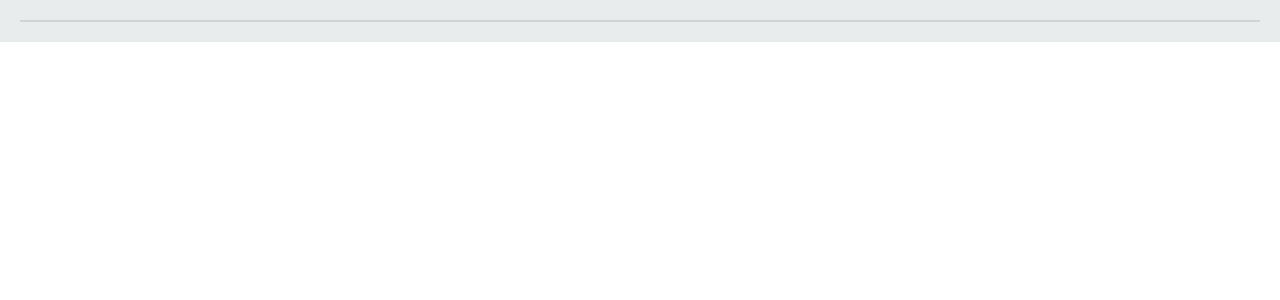
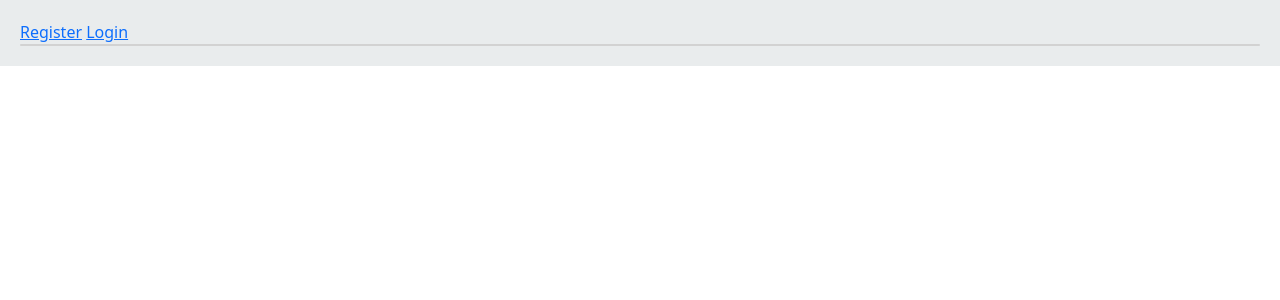
Before and after one commit to mohamadebi/Mizax, a Django app: page / in a window 1280 px wide. Shown: the part 56-356 px from the top of the page. Run offline with Django 4.2, Linux system fonts and the light colour scheme; data that the repository does not hold is empty.

Commit message:
last_commit_S1

```diff
--- a/mizax/accounts/urls.py
+++ b/mizax/accounts/urls.py
@@ -3,7 +3,7 @@ from . import views
 
 urlpatterns = [
     path('register/',views.user_register, name='user_register'),
-    path('login',views.user_login,name='login'),
-    path('logout', views.user_logout, name='logout'),
+    path('login',views.user_login,name='user_login'),
+    path('logout', views.user_logout, name='user_logout'),
 
 ]
--- a/mizax/templates/home.html
+++ b/mizax/templates/home.html
@@ -4,6 +4,17 @@
 
 
 {% block content %}
+
+    {% if request.user.is_authenticated %}
+    <a href="{%url 'user_logout' %}">Logout</a>
+
+    {%else%}
+    <a href="{%url 'user_register' %}">Register</a>
+    <a href="{%url 'user_login' %}">Login</a>
+
+    {%endif%}
+
+
     <div class="card">
        {% for all in all %}
             <a class="card-body" href ="{% url 'detail' all.id %}">{{all.name}}</a>
```
